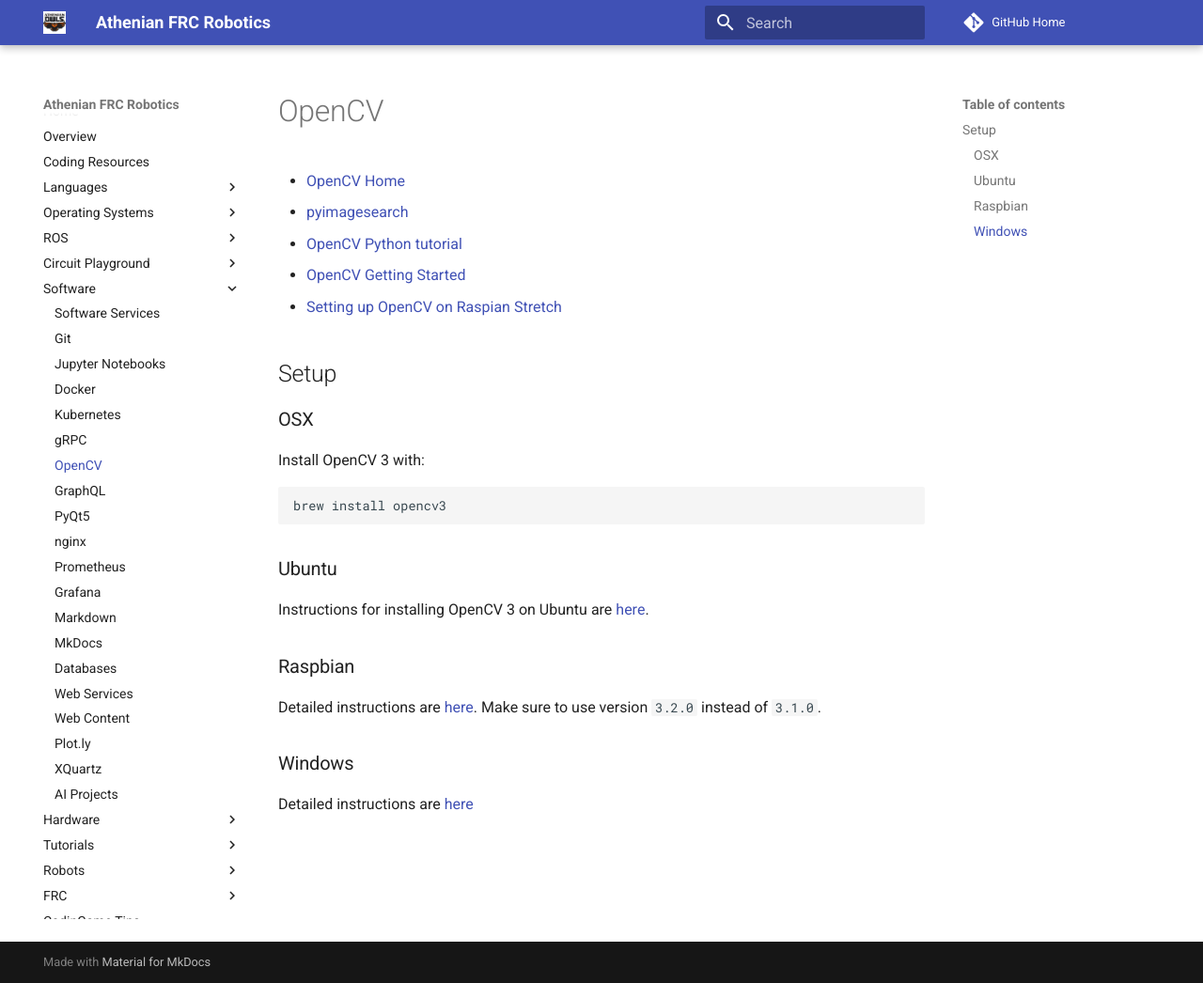
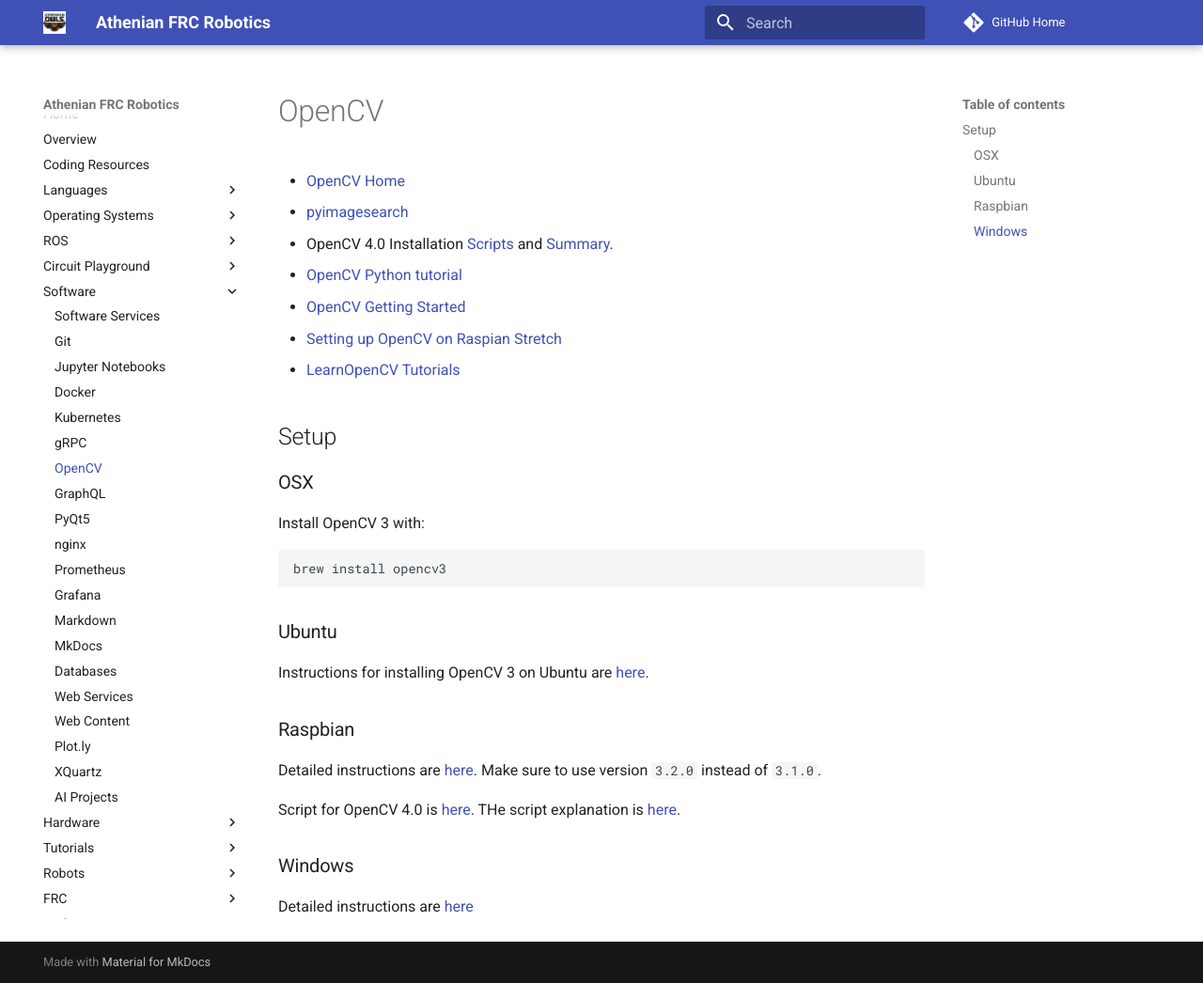
Before and after one commit to athenian-robotics/athenian-robotics-mkdocs, an MkDocs documentation site: the page built from docs/opencv.md, in a window 1280 px wide and 1046 px high. Shown: the whole window at 94% size. Built offline with MkDocs 1.6.1 and Material for MkDocs 9.7.7, drawn with Linux system fonts in a browser that asks for light colours; comment, search, counter and statistics services are not loaded.

Commit message:
Update docs

```diff
--- a/docs/opencv.md
+++ b/docs/opencv.md
@@ -2,10 +2,11 @@
 
 * [OpenCV Home](http://opencv.org)
 * [pyimagesearch](http://www.pyimagesearch.com)
+* OpenCV 4.0 Installation [Scripts](https://github.com/spmallick/learnopencv/tree/master/InstallScripts) and [Summary](https://www.learnopencv.com/opencv-installation-on-ubuntu-macos-windows-and-raspberry-pi/?ck_subscriber_id=272192295#opencv-raspberry-pi).
 * [OpenCV Python tutorial](http://docs.opencv.org/3.0-beta/doc/py_tutorials/py_tutorials.html)
 * [OpenCV Getting Started](https://github.com/handee/opencv-gettingstarted/blob/master/1%20Getting%20started%20notebook.ipynb)
 * [Setting up OpenCV on Raspian Stretch](http://www.pyimagesearch.com/2017/09/04/raspbian-stretch-install-opencv-3-python-on-your-raspberry-pi/)
-
+* [LearnOpenCV Tutorials](https://github.com/spmallick/learnopencv)
 
 ## Setup
 
@@ -27,6 +28,9 @@ Detailed instructions are
 [here](http://www.pyimagesearch.com/2016/04/18/install-guide-raspberry-pi-3-raspbian-jessie-opencv-3/).
 Make sure to use version `3.2.0` instead of `3.1.0`.
 
+Script for OpenCV 4.0 is [here](https://github.com/spmallick/learnopencv/blob/master/InstallScripts/installOpenCV-4-raspberry-pi.sh).
+THe script explanation is [here](https://www.learnopencv.com/install-opencv-4-on-raspberry-pi/).
+
 ### Windows
 
 Detailed instructions are [here](http://www.learnopencv.com/install-opencv3-on-windows/)
```
Also changed, not shown: docs/hoc.md (+3 -1 lines), docs/kotlin.md (+1 -0 lines), docs/learning-python.md (+3 -0 lines), docs/magni.md (added, +20 -0 lines), docs/osx-setup.md (+0 -5 lines), docs/sensors.md (+4 -0 lines).
